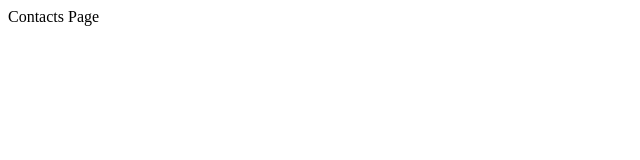
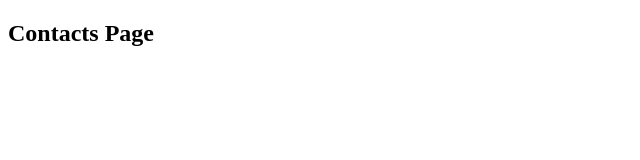
Before and after one commit to suhailafroz/csearepo, a plain HTML site: page contact.html in a window 1280 px wide. Shown: the whole page, without its empty margins (0-640 px from the left). Drawn offline with Linux system fonts and the light colour scheme.

Commit message:
contact.html updated by branch b2

```diff
--- a/contact.html
+++ b/contact.html
@@ -9,7 +9,7 @@
 </head>
 
 <body>
-    Contacts Page
+    <h2>Contacts Page</h2>
 </body>
 
 </html>
```
